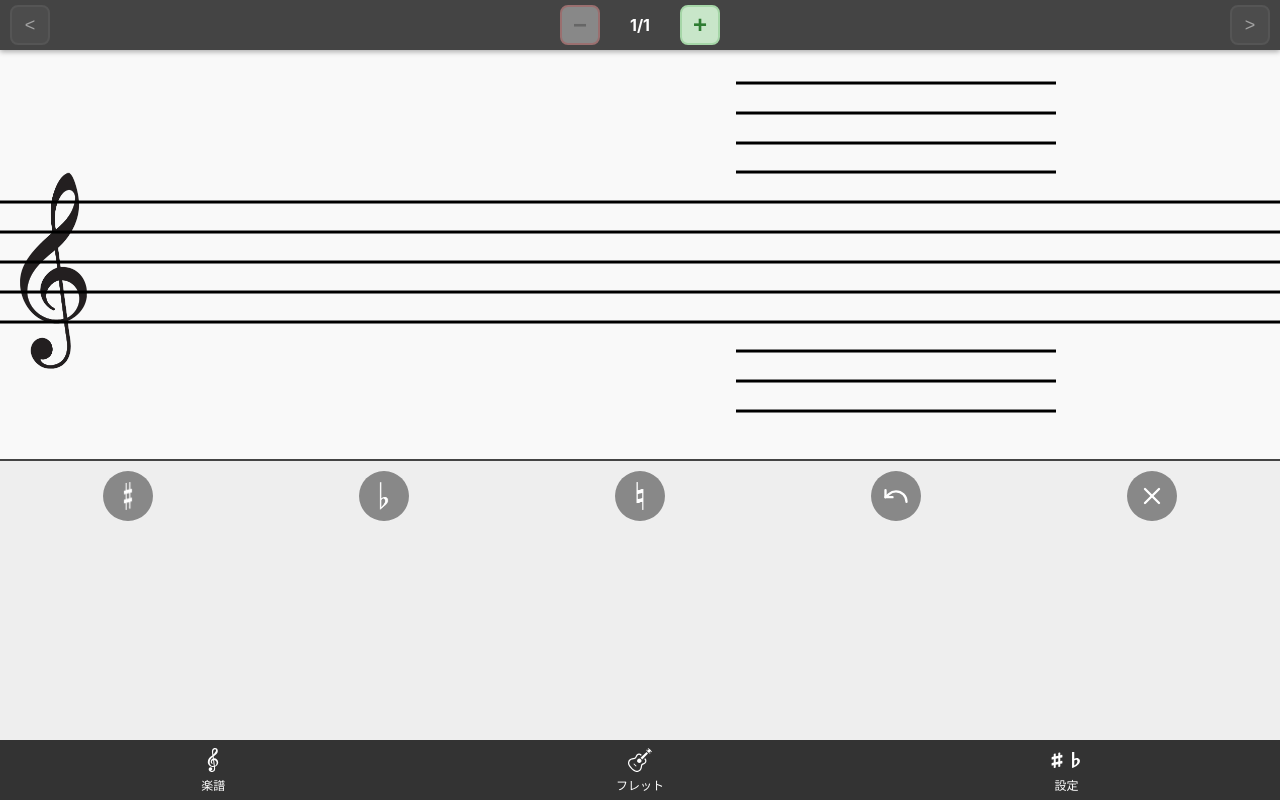
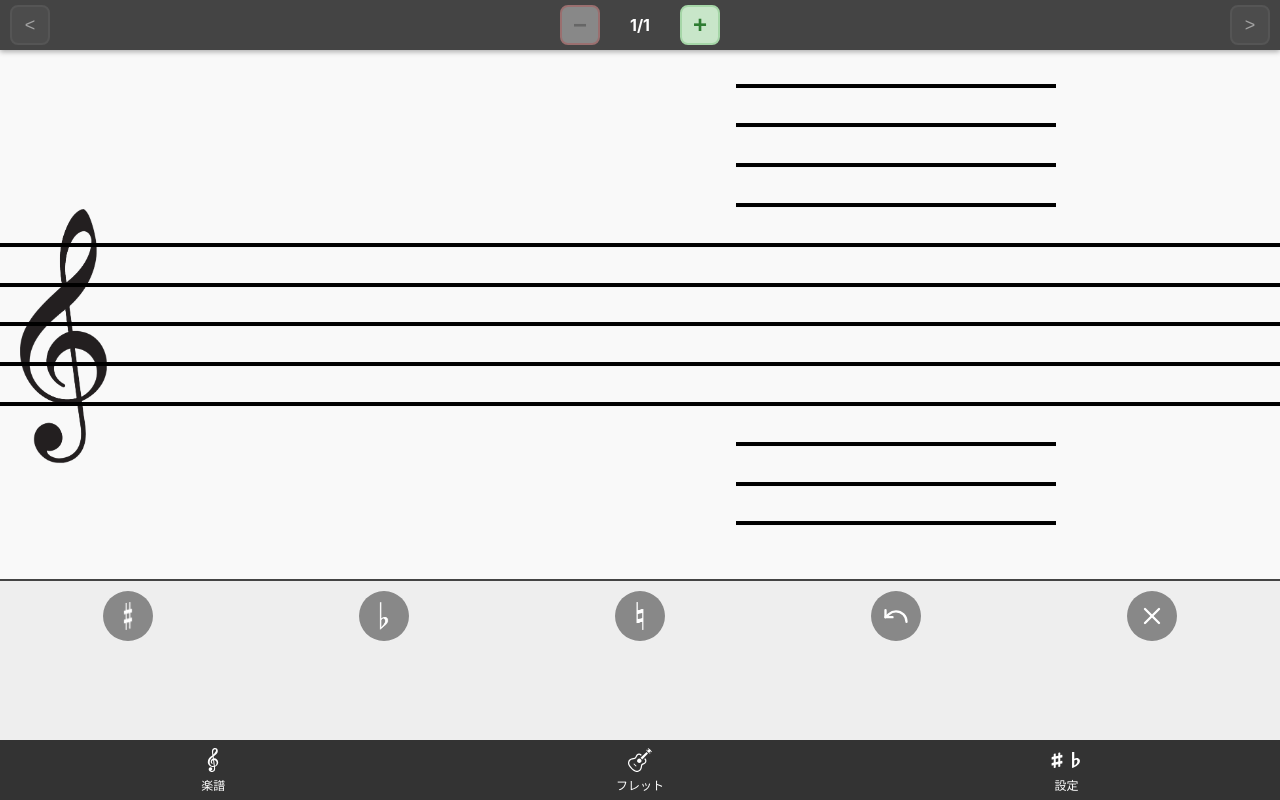
Before and after one commit to kk08321/fret-checker, a React (Vite) app: page / in a window 1280 px wide. Built offline with nearby package versions, Linux system fonts and the light colour scheme.

Commit message:
余白設定を、safariかそれ以外かで分岐するよう修正

```diff
--- a/index.html
+++ b/index.html
@@ -3,7 +3,7 @@
   <head>
     <meta charset="UTF-8" />
     <link rel="icon" href="/apple-touch-icon.png" />
-    <meta name="viewport" content="width=device-width, initial-scale=1.0" />
+    <meta name="viewport" content="width=device-width, initial-scale=1.0, viewport-fit=cover" />
     <meta name="theme-color" content="#000000" />
     <meta name="description" content="Fret Checker" />
     <link rel="apple-touch-icon" href="/apple-touch-icon.png" />
--- a/src/SheetPage.tsx
+++ b/src/SheetPage.tsx
@@ -128,7 +128,6 @@
         display: flex;
         flex-direction: column;
         padding-top: 50px;
-        padding-bottom: 60px;
         box-sizing: border-box;
         position: relative;
       `}
--- a/src/components/ControlPanel.tsx
+++ b/src/components/ControlPanel.tsx
@@ -50,6 +50,11 @@
 `;
 
 function ControlPanel({ notes, controlWrapperRef, onClearSelection, onUndo, onSharpModeStart, isSharpMode = false, onFlatModeStart, isFlatMode = false, onNaturalModeStart, isNaturalMode = false }: ControlPanelProps) {
+  // Safariかどうかを判定（Chromeを除外）
+  const isSafari = /^((?!chrome|android).)*safari/i.test(navigator.userAgent) &&
+                   !/chrome/i.test(navigator.userAgent) &&
+                   navigator.vendor === "Apple Computer, Inc.";
+
   const handleClearClick = (e: React.MouseEvent) => {
     e.preventDefault();
     e.stopPropagation();
@@ -201,7 +206,14 @@
           </svg>
         </div>
       </div>
-      <div css={messageWrapper}>
+      <div css={[
+        messageWrapper,
+        css`
+          padding-bottom: ${isSafari
+            ? `calc(110px + env(safe-area-inset-bottom, 0px))`
+            : `5px`};
+        `
+      ]}>
         <p css={fretLabel}>{notes.length >= 1 && `1. ${notes[0]}`}</p>
         <p css={fretLabel}>{notes.length >= 2 && `2. ${notes[1]}`}</p>
         <p css={fretLabel}>{notes.length >= 3 && `3. ${notes[2]}`}</p>
--- a/src/components/NavigationBar.tsx
+++ b/src/components/NavigationBar.tsx
@@ -104,7 +104,8 @@
         left: 0;
         right: 0;
         width: 100%;
-        height: 60px;
+        height: calc(60px + env(safe-area-inset-bottom, 0px));
+        padding-bottom: env(safe-area-inset-bottom, 0px);
         background-color: #333;
         display: flex;
         z-index: 1000;
--- a/src/styles/sheetPageStyles.ts
+++ b/src/styles/sheetPageStyles.ts
@@ -29,7 +29,6 @@
   p {
     margin: 0;
   }
-  padding-bottom: calc(5px + 60px);
   overflow-x: auto;
   width: 100%;
   box-sizing: border-box;
```
